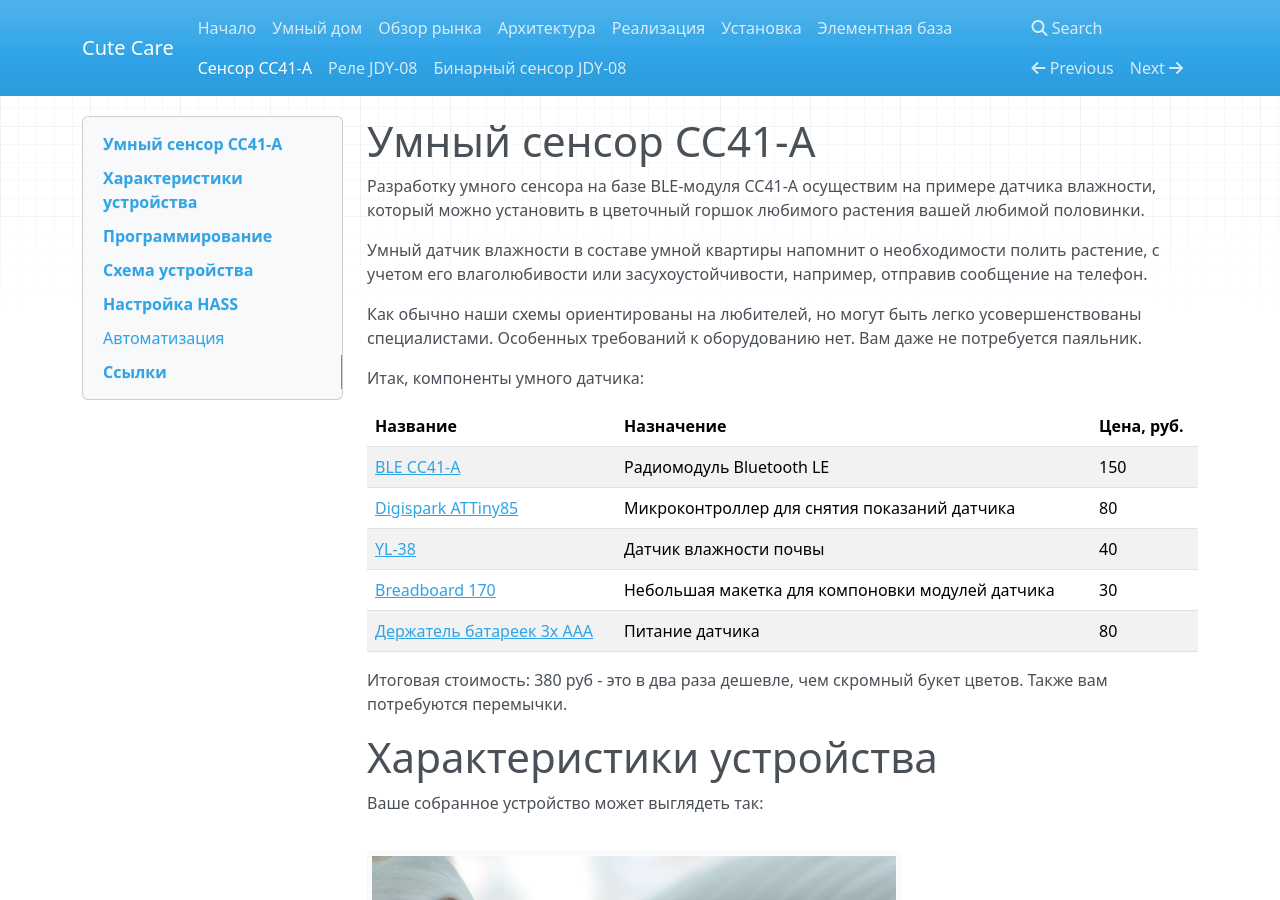
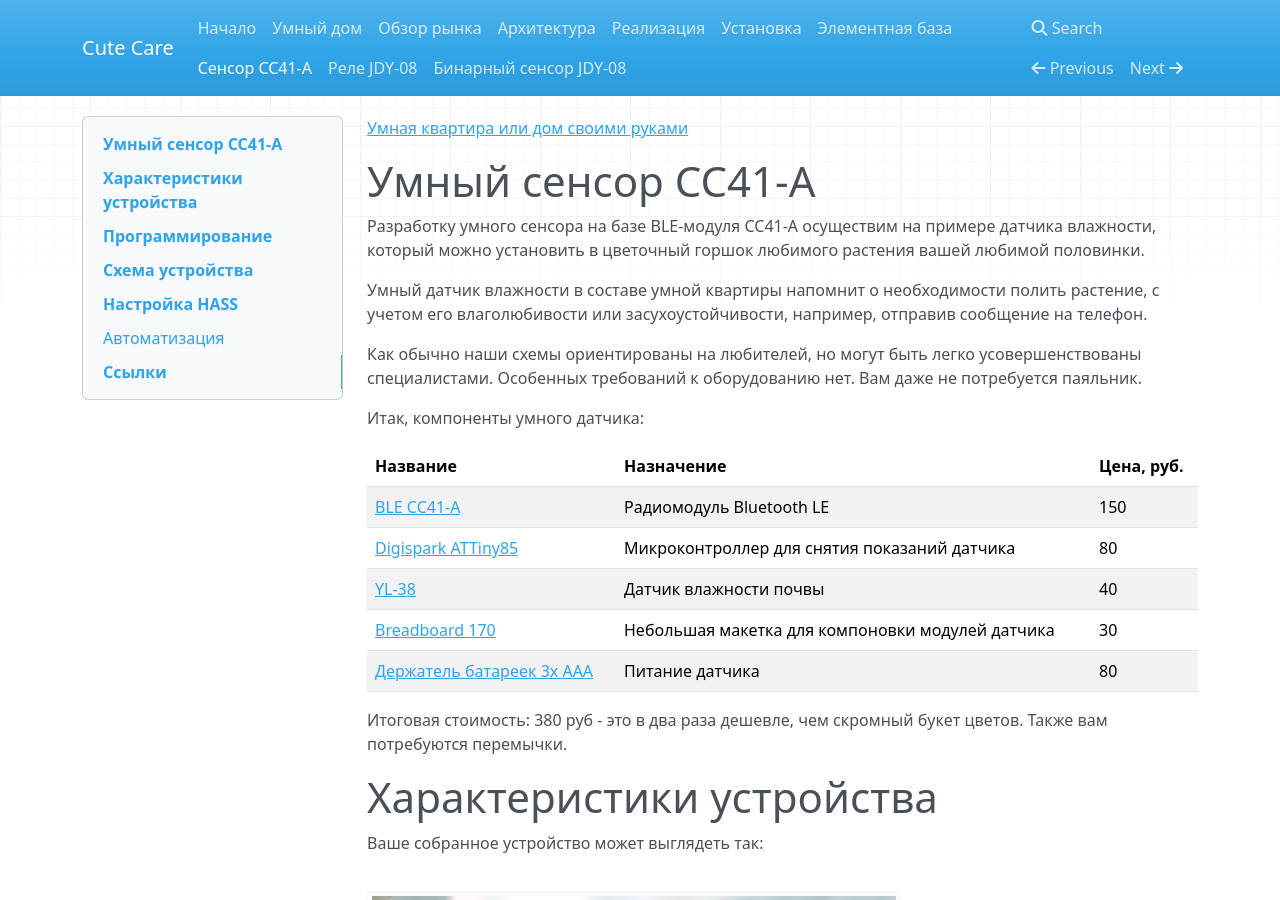
Before and after one commit to cutecare/cutecare-docs, an MkDocs documentation site: the page built from docs/Сенсор CC41A.md, in a window 1280 px wide and 900 px high. Built offline with MkDocs 1.6.1, drawn with Linux system fonts in a browser that asks for light colours; nearby versions of some CDN libraries; old or Windows-style settings are respelled for this version of MkDocs.

Commit message:
Update Сенсор CC41A.md

```diff
--- a/docs/Сенсор CC41A.md
+++ b/docs/Сенсор CC41A.md
@@ -1,3 +1,5 @@
+[Умная квартира или дом своими руками](http://cutecare.ru)
+
 # Умный сенсор CC41-A
 
 Разработку умного сенсора на базе BLE-модуля CC41-A осуществим на примере датчика влажности, который можно установить в цветочный горшок любимого растения вашей любимой половинки.
```
